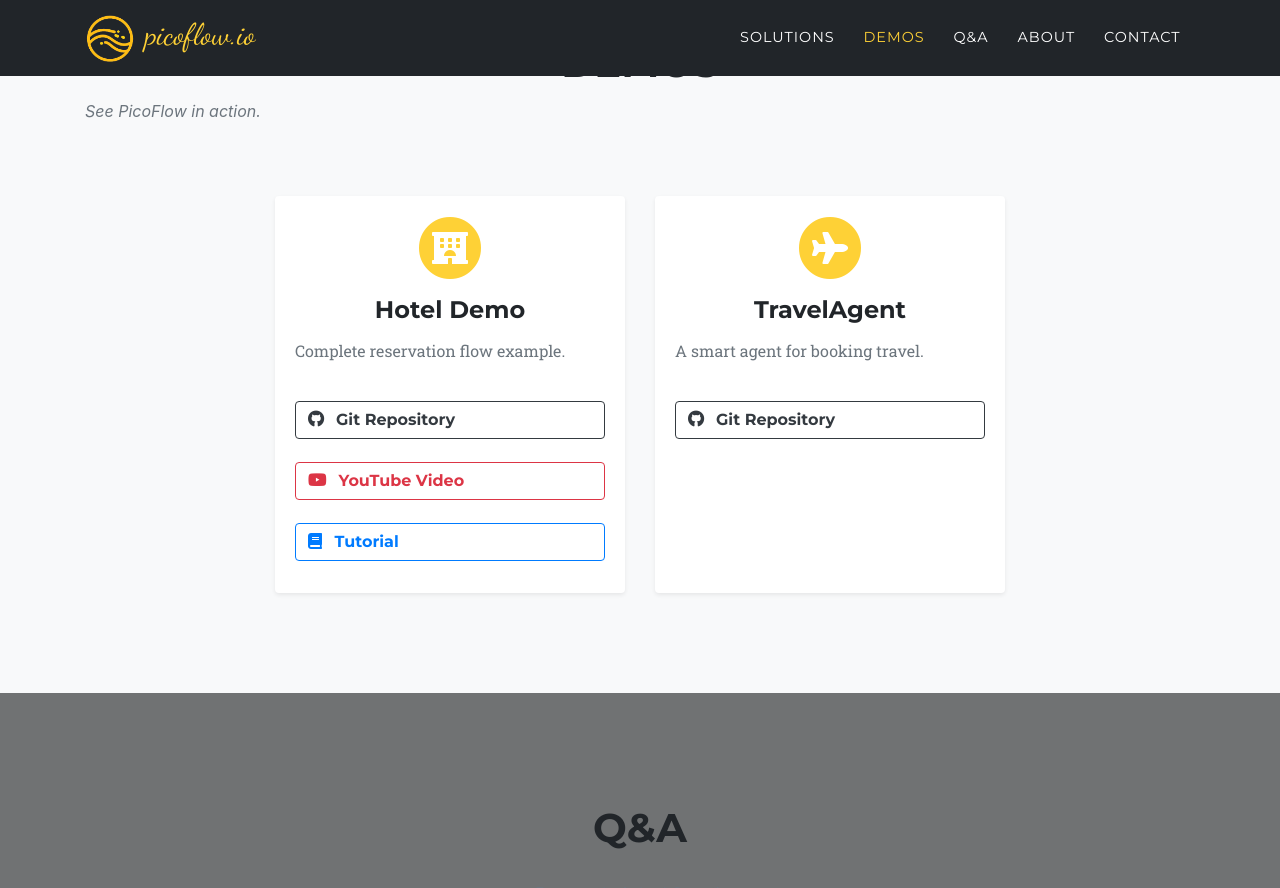
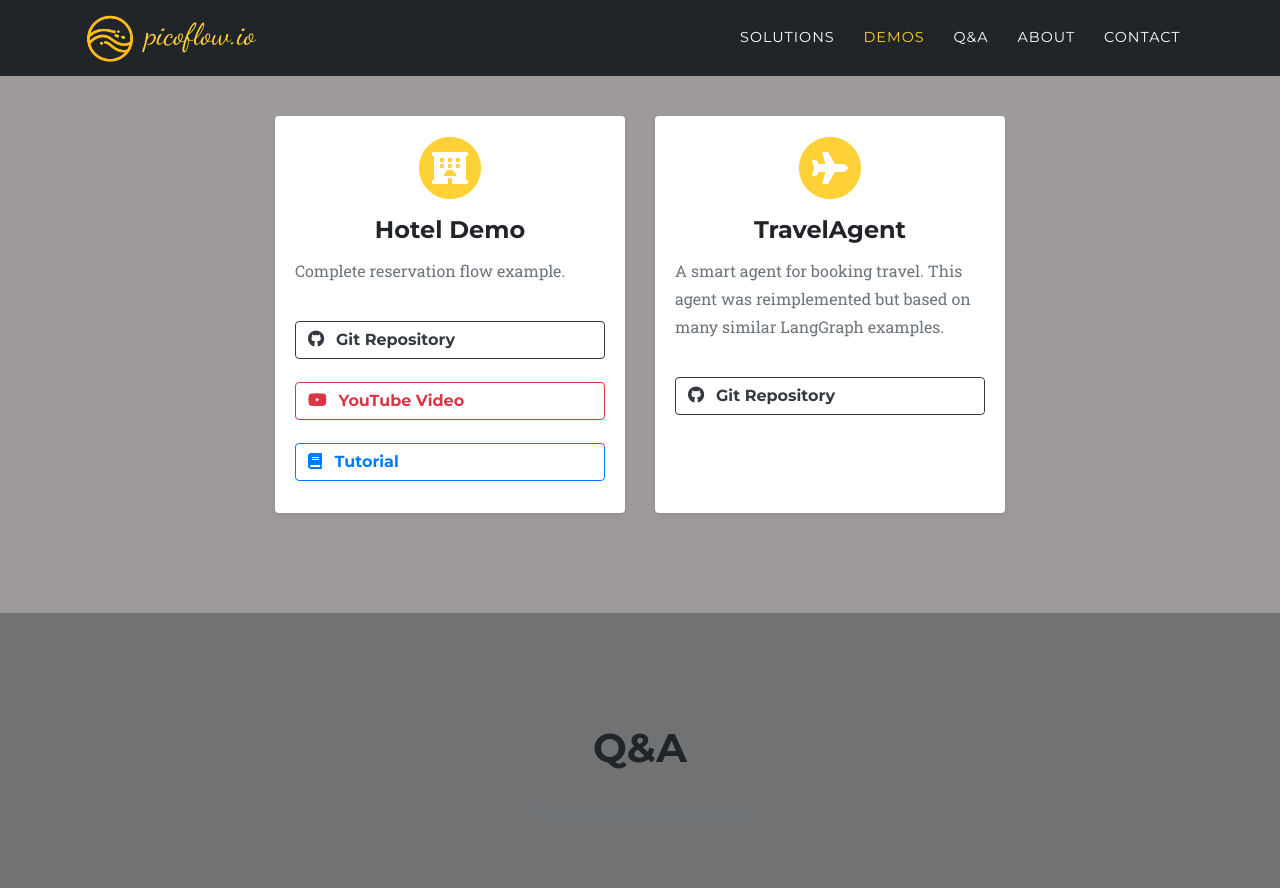
Before and after one commit to picoflow1/jekyll, a Jekyll site: the page built from index.md, in a window 1280 px wide and 900 px high, scrolled down 1856 px. Shown: the top 888 px of the window. Built offline with Jekyll 4.4.1, drawn with Linux system fonts in a browser that asks for light colours; some web fonts are replaced; some of the changed text lies outside the part shown.

Commit message:
add Travel Agent Demo

```diff
--- a/_data/sitetext.yml
+++ b/_data/sitetext.yml
@@ -58,7 +58,7 @@ en: &DEFAULT_EN
             class: "btn-outline-primary"
             icon: "fas fa-book"
       - title: "TravelAgent"
-        desc: "A smart agent for booking travel."
+        desc: "A smart agent for booking travel. This agent was reimplemented but based on many similar LangGraph examples."
         icon: fas fa-plane
         links:
           - text: "Git Repository"
--- a/_includes/demos.html
+++ b/_includes/demos.html
@@ -1,6 +1,6 @@
 <!-- Demos Section -->
 {% if site.locale and site.locale != "" and site.locale != nil %}
-<section class="bg-light page-section" id="{{ site.data.sitetext[site.locale].demos.section | default: "demos" }}">
+<section class="page-section" id="{{ site.data.sitetext[site.locale].demos.section | default: "demos" }}" style="background-color: #9e9a9a;">
   <div class="container">
     <div class="row">
       <div class="col-lg-12 text-center">
@@ -40,7 +40,7 @@
   </div>
 </section>
 {% else %}
-<section class="bg-light page-section" id="{{ site.data.sitetext.demos.section | default: "demos" }}">
+<section class="page-section" id="{{ site.data.sitetext.demos.section | default: "demos" }}" style="background-color: #cccccc;">
   <div class="container">
     <div class="row">
       <div class="col-lg-12 text-center">
--- a/_includes/navheader.html
+++ b/_includes/navheader.html
@@ -83,20 +83,8 @@
       <br />
       <div class="text-white mt-3">
         <i class="fas fa-hand-point-right text-primary"></i>
-        <a href="https://youtu.be/YHzov6LNg1o">Hotel Reservation Video</a>
-      </div>
-
-      <div class="text-white mt-3">
-        <i class="fas fa-hand-point-right text-primary"></i>
-        <a href="https://tutorial1.picoflow.io" class="home-button"
-          >Hotel Reservation Code Tutorials</a
-        >
-      </div>
-
-      <div class="text-white mt-3">
-        <i class="fas fa-hand-point-right text-primary"></i>
-        <a href="https://github.com/picoflowio/hotel-demo" class="home-button"
-          >Hotel Reservation Github Repo</a
+        <a href="https://github.com/picoflowio/travel-demo" class="home-button"
+          >New TravelAgent Demo Github Repo</a
         >
       </div>
 
```
Also changed, not shown: 1 other file.
